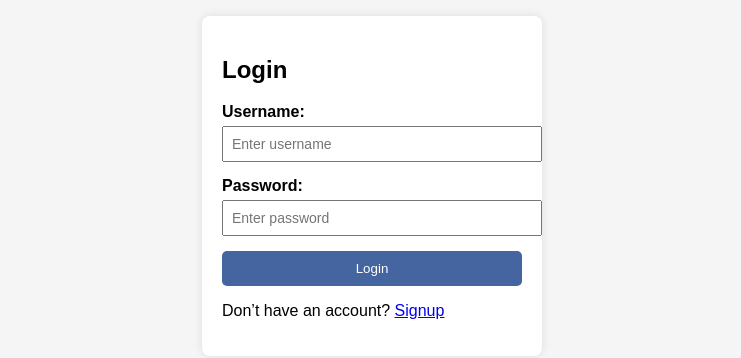
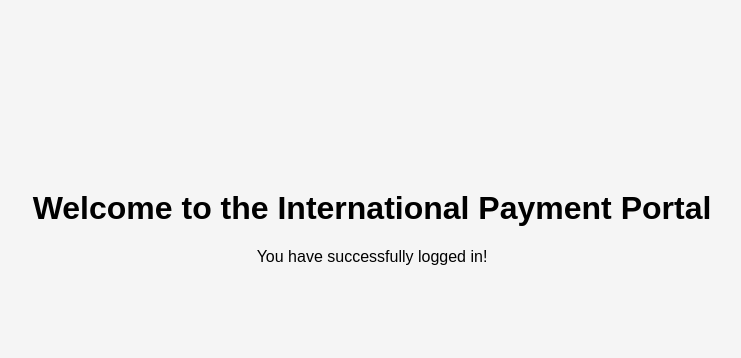
Before and after one commit to ST10399453/INSY7314_PaymentSystem, a React (Create React App) app in the folder frontend/: page / in a window 1280 px wide. Shown: the part 214-572 px from the top of the page, without its empty margins (268-1009 px from the left). Built offline with nearby package versions, Linux system fonts and the light colour scheme.

Commit message:
added comments

```diff
--- a/frontend/src/App.js
+++ b/frontend/src/App.js
@@ -9,7 +9,7 @@
   return (
     <Router>
       <Routes>
-        <Route path="/" element={<Login />} />
+        <Route path="/" element={<Home />} />
         <Route path="/login" element={<Login />} />
         <Route path="/signup" element={<Register />} />
         <Route path="/home" element={<Home />} />
```
Also changed, not shown: 1 other file (tests, documents, lock files or other folders).
